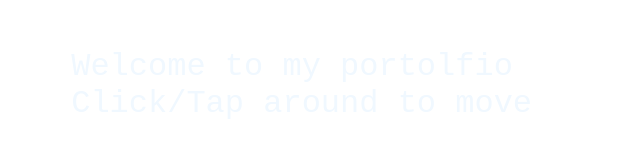
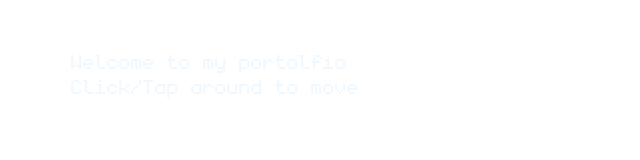
Before and after one commit to LouayBejaoui/Game-portfolio, a website built with Vite: page index.html in a window 1280 px wide. Shown: the full height of the page, 0-640 px from the left. Built offline with nearby package versions, Linux system fonts and the light colour scheme; files whose address does not match are found by name.

Commit message:
lastlast

```diff
--- a/index.html
+++ b/index.html
@@ -12,7 +12,7 @@
     }
     @font-face {
       font-family: monogram;
-      src: url('public\monogram.ttf');
+      src: url('public/monogram.ttf');
     }
     body{
       font-family: monogram , monospace;
```
